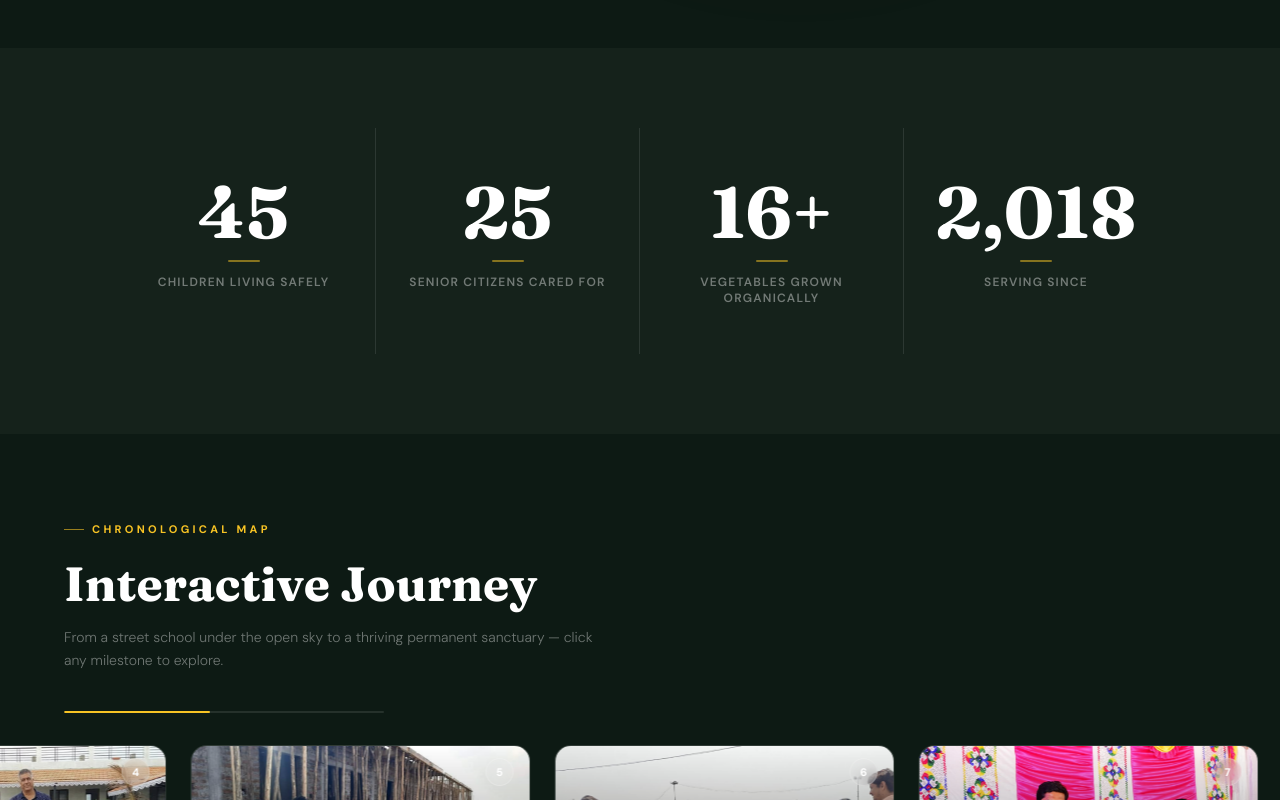
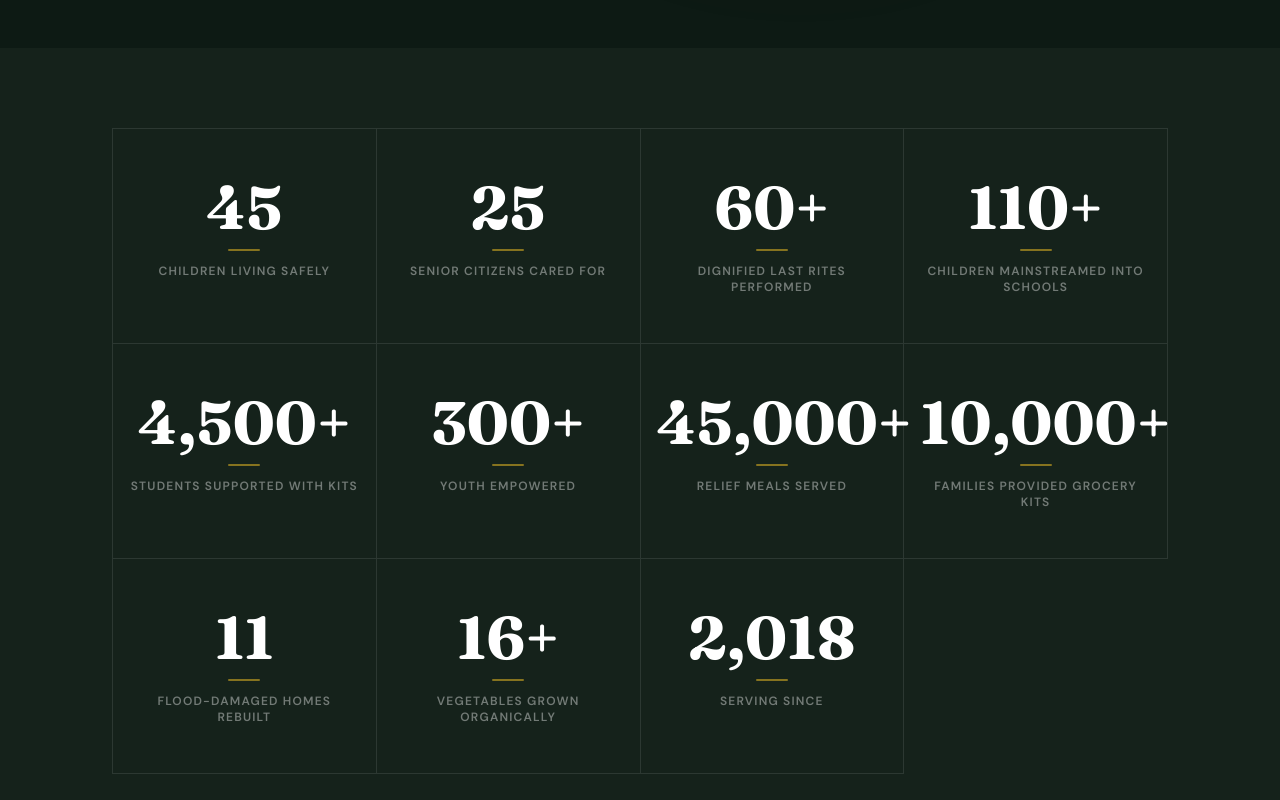
Before and after one commit to prathanaweb-dev/prathana, a Next.js app: page /en/about in a window 1280 px wide. Shown: the part 4520-5320 px from the top of the page. Built offline with nearby package versions, Linux system fonts and the light colour scheme.

Commit message:
feat: Add comprehensive foundation impact data to About page stats

```diff
--- a/app/[lang]/about/page.tsx
+++ b/app/[lang]/about/page.tsx
@@ -126,6 +126,13 @@ const content = {
     stats: [
       { num: 45, suffix: '', label: 'Children Living Safely' },
       { num: 25, suffix: '', label: 'Senior Citizens Cared For' },
+      { num: 60, suffix: '+', label: 'Dignified Last Rites Performed' },
+      { num: 110, suffix: '+', label: 'Children Mainstreamed into Schools' },
+      { num: 4500, suffix: '+', label: 'Students Supported with Kits' },
+      { num: 300, suffix: '+', label: 'Youth Empowered' },
+      { num: 45000, suffix: '+', label: 'Relief Meals Served' },
+      { num: 10000, suffix: '+', label: 'Families Provided Grocery Kits' },
+      { num: 11, suffix: '', label: 'Flood-Damaged Homes Rebuilt' },
       { num: 16, suffix: '+', label: 'Vegetables Grown Organically' },
       { num: 2018, suffix: '', label: 'Serving Since' },
     ],
@@ -229,6 +236,13 @@ const content = {
     stats: [
       { num: 45, suffix: '', label: 'सुरक्षित राहणारी मुले' },
       { num: 25, suffix: '', label: 'आश्रित वृद्ध व्यक्ती' },
+      { num: 60, suffix: '+', label: 'निराधारांवर केलेले अंत्यसंस्कार' },
+      { num: 110, suffix: '+', label: 'शिक्षणाच्या प्रवाहात आणलेली मुले' },
+      { num: 4500, suffix: '+', label: 'शैक्षणिक मदत मिळालेले विद्यार्थी' },
+      { num: 300, suffix: '+', label: 'सक्षम केलेले तरुण' },
+      { num: 45000, suffix: '+', label: 'गरजूंना दिलेले जेवण' },
+      { num: 10000, suffix: '+', label: 'कुटुंबांना दिलेले रेशन किट' },
+      { num: 11, suffix: '', label: 'पूरग्रस्तांची पुनर्बांधणी केलेली घरे' },
       { num: 16, suffix: '+', label: 'नैसर्गिक सेंद्रिय भाज्या' },
       { num: 2018, suffix: '', label: 'पासून अविरत सेवा' },
     ],
@@ -777,18 +791,18 @@ export default function AboutPage() {
         <section id="stats" className="py-20 bg-brand-charcoal relative overflow-hidden">
           <div className="absolute inset-0 bg-grid-pattern opacity-5" />
           <div className="relative max-w-6xl mx-auto px-6 md:px-12">
-            <div className="grid grid-cols-2 lg:grid-cols-4 gap-0 divide-x divide-white/10">
+            <div className="grid grid-cols-2 md:grid-cols-3 lg:grid-cols-4 gap-0 border-l border-t border-white/10">
               {local.stats.map((s, i) => (
                 <motion.div key={i}
                   initial={{ opacity: 0, y: 20 }} whileInView={{ opacity: 1, y: 0 }}
-                  viewport={{ once: true }} transition={{ duration: 0.5, delay: i * 0.08 }}
-                  className="text-center px-6 py-12 group"
+                  viewport={{ once: true }} transition={{ duration: 0.5, delay: i * 0.05 }}
+                  className="text-center px-4 py-12 group border-r border-b border-white/10"
                 >
-                  <div className="font-serif-display text-5xl md:text-7xl font-bold text-white mb-3 group-hover:text-brand-yellow transition-colors duration-500">
+                  <div className="font-serif-display text-4xl md:text-5xl lg:text-6xl font-bold text-white mb-3 group-hover:text-brand-yellow transition-colors duration-500">
                     <CountUp to={s.num} />{s.suffix}
                   </div>
                   <div className="w-8 h-0.5 bg-brand-yellow/50 rounded-full mx-auto mb-3 group-hover:w-16 transition-all duration-500" />
-                  <p className="text-white/40 text-xs font-sans font-semibold uppercase tracking-widest">{s.label}</p>
+                  <p className="text-white/40 text-[10px] md:text-xs font-sans font-semibold uppercase tracking-widest">{s.label}</p>
                 </motion.div>
               ))}
             </div>
```
